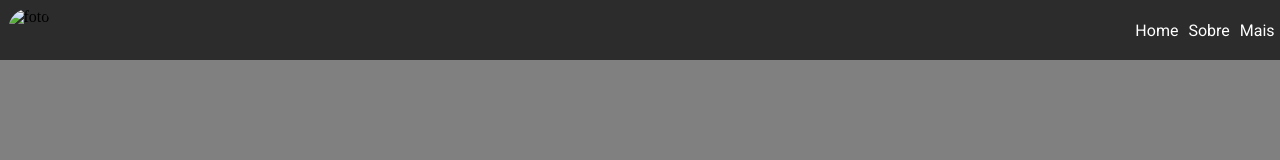
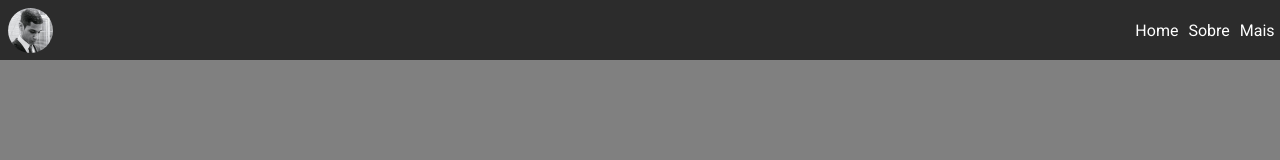
Before and after one commit to mariosantos2/mariodev2, a plain HTML site: page index.html in a window 1280 px wide. Drawn offline with Linux system fonts and the light colour scheme; a web font is replaced by a local one.

Commit message:
Update index.html

```diff
--- a/index.html
+++ b/index.html
@@ -20,7 +20,7 @@
   <header class="cabecalho">
 
     <div id="img">
-      <img class="img" src="mario.jpg" alt="foto">
+      <img class="img" src="IMG-20230709-WA0001.jpg" alt="foto">
     </div>
 
     <div class="links">
```
